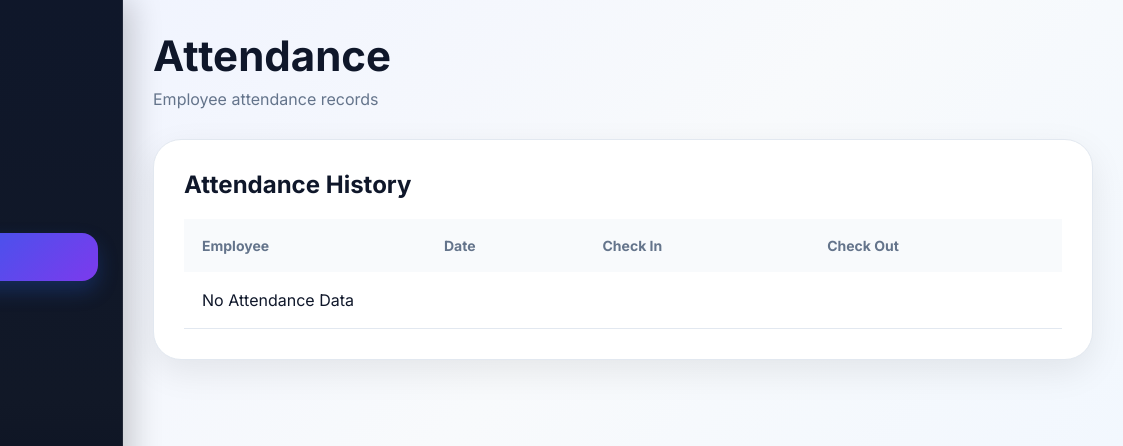
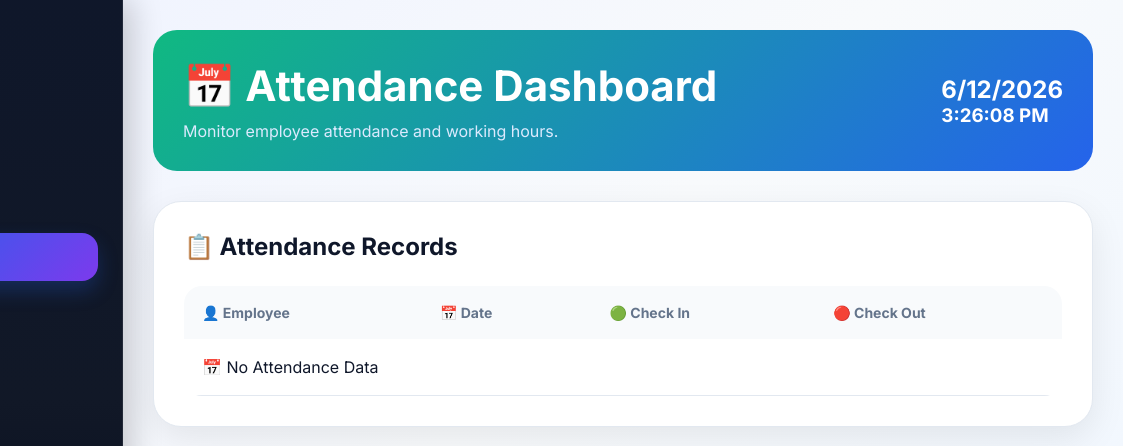
Before and after one commit to manjunath-noval/KEEP-TRACK, a website: page public/pages/attendance.html in a window 1280 px wide. Shown: the top 446 px of the page, 157-1280 px from the left. Drawn offline with Linux system fonts and the light colour scheme; no server answers.

Commit message:
upraded new features in attendence page

```diff
--- a/public/pages/attendance.html
+++ b/public/pages/attendance.html
@@ -99,32 +99,75 @@ Settings
 
 <div class="page-title">
 
+<div
+style="
+background:linear-gradient(135deg,#10b981,#2563eb);
+padding:30px;
+border-radius:24px;
+color:white;
+display:flex;
+justify-content:space-between;
+align-items:center;
+flex-wrap:wrap;
+">
+
+<div>
+
 <h1>
-Attendance
+
+📅 Attendance Dashboard
+
 </h1>
 
-<p>
-Employee attendance records
+<p
+style="
+margin-top:10px;
+color:#dbeafe;
+">
+
+Monitor employee attendance and working hours.
+
 </p>
+
+</div>
+
+<div>
+
+<h2 id="attendanceDate"></h2>
+
+<h3 id="attendanceTime"></h3>
+
+</div>
+
+</div>
 
 </div>
 
 <div class="section">
 
 <h2>
-Attendance History
+
+📋 Attendance Records
+
 </h2>
 
-<table style="margin-top:20px;width:100%;">
+<table
+style="
+margin-top:25px;
+width:100%;
+border-collapse:collapse;
+overflow:hidden;
+border-radius:18px;
+">
 
 <thead>
 
 <tr>
 
-<th>Employee</th>
-<th>Date</th>
-<th>Check In</th>
-<th>Check Out</th>
+<th>👤 Employee</th>
+<th>📅 Date</th>
+<th>🟢 Check In</th>
+<th>🔴 Check Out</th>
 
 </tr>
 
@@ -134,9 +177,9 @@ Attendance History
 
 <tr>
 
-<td colspan="3">
+<td colspan="4">
 
-No Attendance Data
+📅 No Attendance Data
 
 </td>
 
@@ -177,9 +220,9 @@ table.innerHTML = `
 
 <tr>
 
-<td colspan="3">
+<td colspan="4">
 
-No Attendance Data
+📭 No Attendance Records Found
 
 </td>
 
@@ -196,19 +239,29 @@ table.innerHTML += `
 <tr>
 
 <td>
-${item.employeeEmail}
+
+👤 ${item.employeeEmail}
+
 </td>
 
 <td>
-${item.date}
+
+📅 ${item.date}
+
 </td>
 
-<td>
-${item.checkIn || "-"}
+<td
+style="color:#10b981;">
+
+${item.checkIn || "--"}
+
 </td>
 
-<td>
-${item.checkOut || "-"}
+<td
+style="color:#ef4444;">
+
+${item.checkOut || "--"}
+
 </td>
 
 </tr>
@@ -218,6 +271,28 @@ ${item.checkOut || "-"}
 });
 
 }
+function updateAttendanceClock(){
+
+const now = new Date();
+
+document.getElementById(
+"attendanceDate"
+).innerHTML =
+now.toLocaleDateString();
+
+document.getElementById(
+"attendanceTime"
+).innerHTML =
+now.toLocaleTimeString();
+
+}
+
+updateAttendanceClock();
+
+setInterval(
+updateAttendanceClock,
+1000
+);
 
 loadAttendance();
 
```
